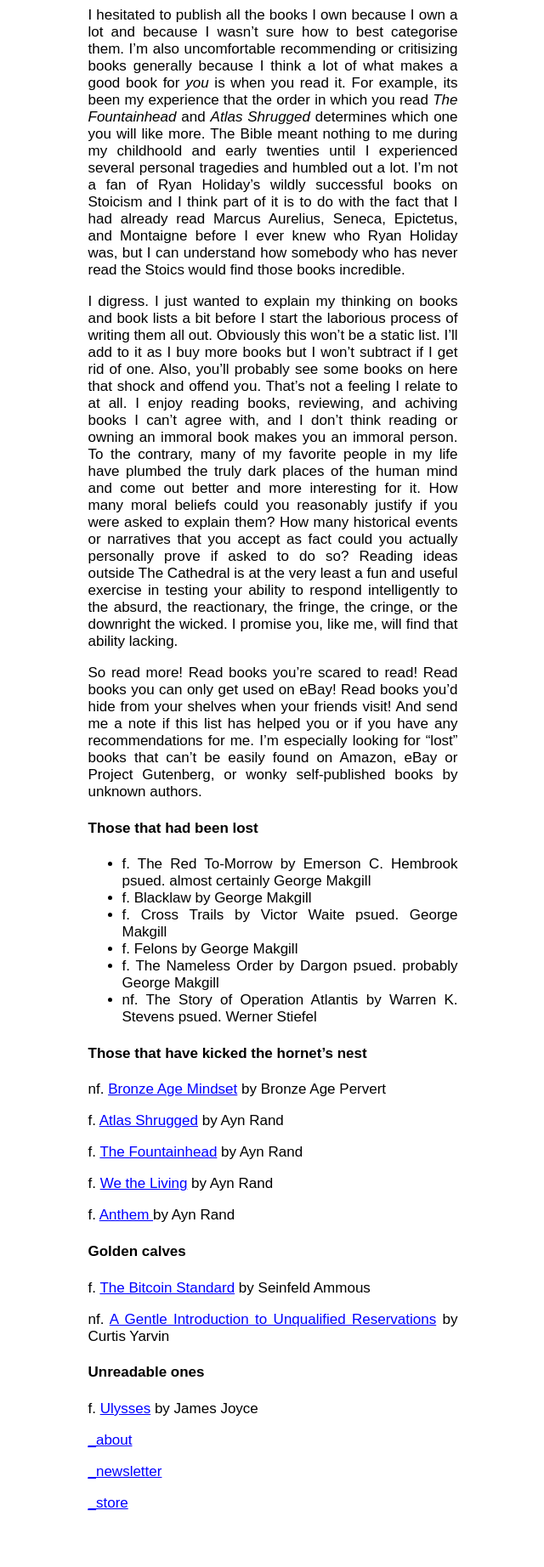
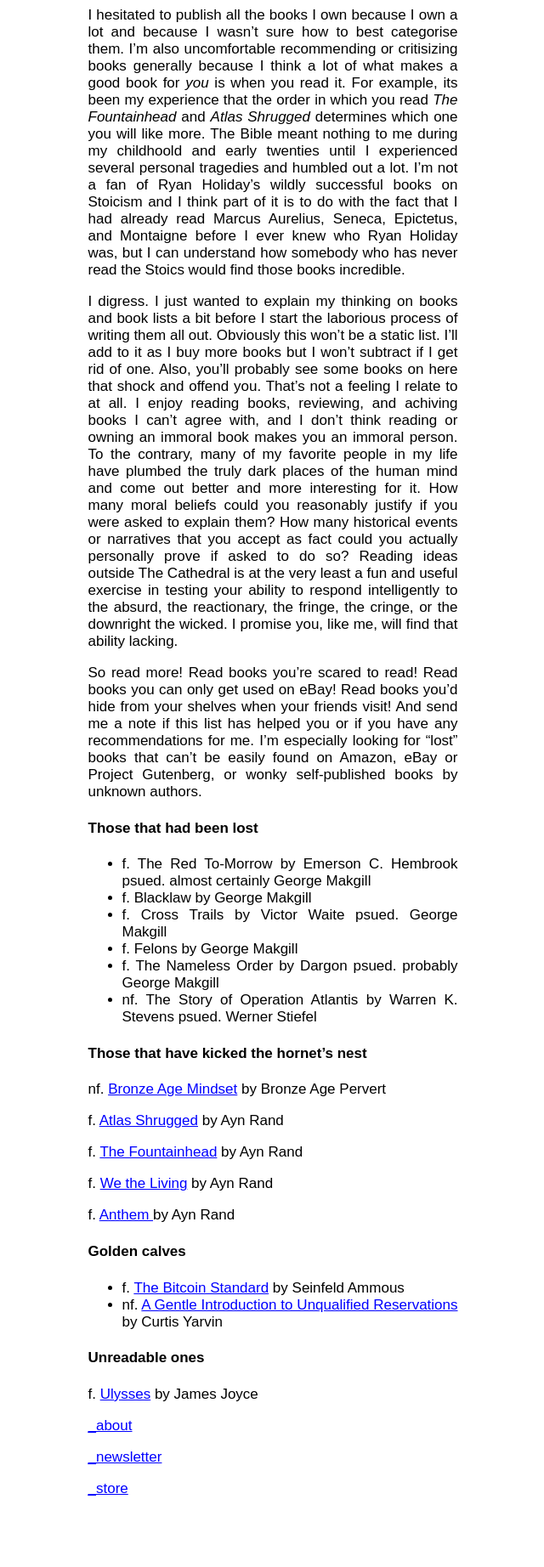
Before and after one commit to 0x000m/old, a Jekyll site: the page built from _posts/2022-05-18-bookshelves.md, in a window 1280 px wide. Shown: the whole page at 85% size, without its empty margins (319-959 px from the left). Built offline with Jekyll 4.4.1, drawn with Linux system fonts in a browser that asks for light colours.

```diff
--- a/_posts/2022-05-18-bookshelves.md
+++ b/_posts/2022-05-18-bookshelves.md
@@ -46,9 +46,8 @@ f. [Anthem ](/)by Ayn Rand
 
 #### Golden calves
 
-f. [The Bitcoin Standard](/) by Seinfeld Ammous
-
-nf. [A Gentle Introduction to Unqualified Reservations](/) by Curtis Yarvin
+- f. [The Bitcoin Standard](/) by Seinfeld Ammous
+- nf. [A Gentle Introduction to Unqualified Reservations](/) by Curtis Yarvin
 
 #### Unreadable ones
 
```
